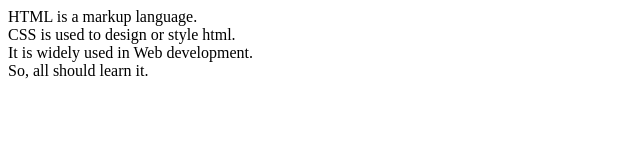
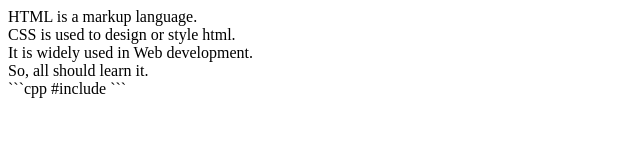
Before and after one commit to SazidurRahmanSojib/Public-Material, a plain HTML site: page Web_Development/index.html in a window 1280 px wide. Shown: the whole page, without its empty margins (0-640 px from the left). Drawn offline with Linux system fonts and the light colour scheme.

Commit message:
Update index.html

````diff
--- a/Web_Development/index.html
+++ b/Web_Development/index.html
@@ -9,7 +9,11 @@
 HTML is a markup language.<br>
 CSS is used to design or style html.<br>
 It is widely used in Web development.<br>
-So, all should learn it.
+So, all should learn it.<br>
+```cpp
+    #include<bits/stdc++.h>
+```
+
 
 
 </body>
````
